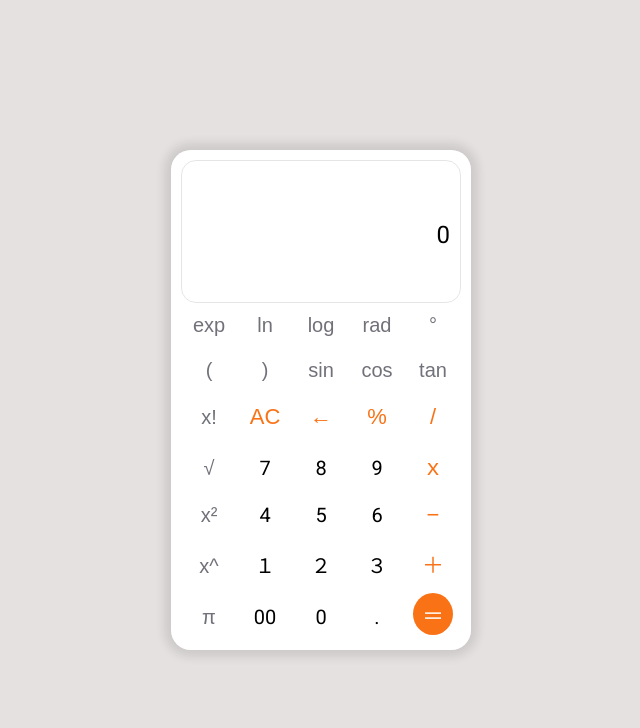
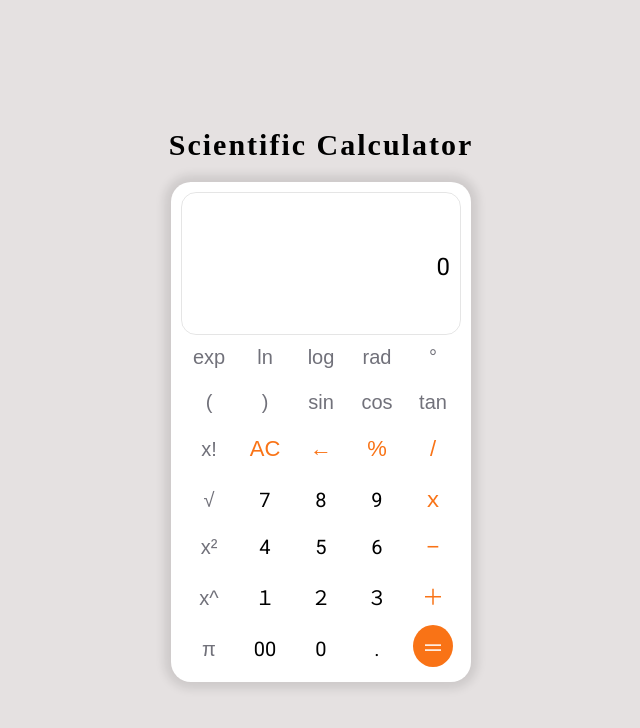
Before and after one commit to sanketkailkar/Scientific-Calculator, a plain HTML site: page index.html in a window 1280 px wide. Shown: the whole page, without its empty margins (319-959 px from the left). Drawn offline with Linux system fonts and the light colour scheme.

Commit message:
Added Heading

```diff
--- a/index.html
+++ b/index.html
@@ -14,7 +14,9 @@
 
 <body>
     <div class="calculator">
-        <fieldset>
+        <div class="container">
+            <h2>Scientific Calculator</h2>
+            <div id="fieldset">
                 <div class="display">
                     <textarea id="display" cols="30" rows="2" disabled>0</textarea>
                 </div>
@@ -70,7 +72,8 @@
                         <button class="operation equal img" data-value='='>＝</button>
                     </div>
                 </div>
-        </fieldset>
+            </div>
+        </div>
     </div>
     <script src="script.js"></script>
 </body>
--- a/style.css
+++ b/style.css
@@ -10,10 +10,17 @@ padding: 0;
     display: flex;
     justify-content: center;
     align-items: center;
+    flex-direction: column;
     background-color: rgb(229, 225, 225);
 }
+h2{
+    text-align: center;
+    margin: 10px 10px 20px;
+    letter-spacing: 2px;
+    font-size: 30px;
+}
 
-fieldset{
+#fieldset{
     display: flex;
     flex-direction: column;
     max-width: 300px;
```
Lines whose indentation alone changed are shown as unchanged.
